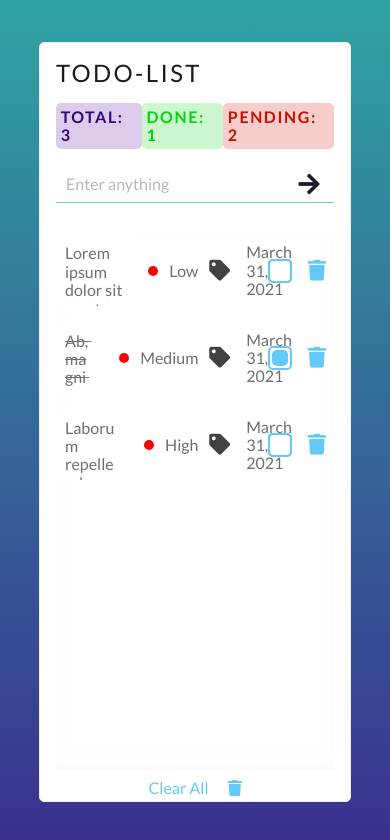
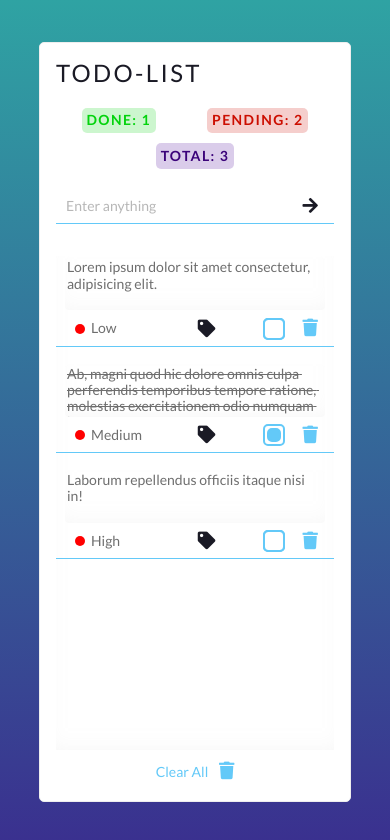
Before and after one commit to opv1/todo-vue, a Vue app: page / in a window 390 px wide. Shown: the top 840 px of the page. Built offline with nearby package versions, Linux system fonts and the light colour scheme.

Commit message:
more beauty

```diff
--- a/src/App.vue
+++ b/src/App.vue
@@ -47,4 +47,10 @@ body {
   max-width: 1440px;
   background: #fff;
 }
+
+@media screen and (max-width: 768px) {
+  body {
+    font-size: 14px;
+  }
+}
 </style>
--- a/src/_variables.scss
+++ b/src/_variables.scss
@@ -0,0 +1,2 @@
+$blueColor: #63c9f8;
+$greyColor: #6e6e6e;
--- a/src/components/Dashboard.vue
+++ b/src/components/Dashboard.vue
@@ -15,7 +15,7 @@
             <span class="dashboard__priority">{{ todo.priority }}</span>
           </div>
           <div class="dashboard__block">
-            <i class="fas fa-tag"></i>
+            <i class="dashboard__tag fas fa-tag"></i>
             <span class="dashboard__date">{{ todo.date }}</span>
           </div>
           <div class="dashboard__block">
@@ -70,6 +70,8 @@ export default {
 </script>
 
 <style lang="scss" scoped>
+@import '@/variables.scss';
+
 .dashboard {
   display: flex;
   flex-direction: column;
@@ -109,6 +111,7 @@ export default {
   &__item {
     display: flex;
     align-items: center;
+    padding: 0 0.5rem;
     width: 100%;
 
     &:not(:last-child) {
@@ -124,10 +127,11 @@ export default {
     outline: none;
     border: 1px solid transparent;
     border-radius: 5px;
-    padding: 0.5rem;
     width: 100%;
     height: 100%;
-    color: rgb(110, 110, 110);
+    min-height: 55px;
+    box-shadow: inset 0 -10px 35px -30px rgba(194, 194, 194, 0.644);
+    color: $greyColor;
     transition: border 0.3s;
     resize: none;
     scrollbar-color: rgba(113, 113, 114, 0.356) transparent;
@@ -148,7 +152,7 @@ export default {
     }
 
     &:focus {
-      border: 1px solid rgb(99, 201, 248);
+      border: 1px solid $blueColor;
     }
 
     &.done {
@@ -168,25 +172,24 @@ export default {
   &__block {
     display: flex;
     align-items: center;
-    width: 100%;
     height: 100%;
-
-    i {
-      margin: 0.5rem;
-      font-size: 1.3rem;
-      color: rgb(66, 65, 65);
-      cursor: pointer;
-    }
 
     &:last-child {
       justify-content: flex-end;
-      width: 50%;
+    }
+
+    &:nth-child(1) {
+      min-width: 90px;
+    }
+
+    &:nth-child(3) {
+      min-width: 75px;
     }
   }
 
-  &__date {
-    margin: 0.5rem;
-    color: rgb(110, 110, 110);
+  &__tag {
+    font-size: 1.1rem;
+    color: #1a1a25;
   }
 
   &__color {
@@ -199,7 +202,12 @@ export default {
 
   &__priority {
     margin: 3px;
-    color: rgb(110, 110, 110);
+    color: $greyColor;
+  }
+
+  &__date {
+    margin: 0.5rem;
+    color: $greyColor;
   }
 
   &__input {
@@ -208,10 +216,10 @@ export default {
     &:checked + label::before {
       position: absolute;
       left: -28px;
-      top: -8px;
-      width: 12px;
-      height: 12px;
-      background: rgb(99, 201, 248);
+      top: -7px;
+      width: 10px;
+      height: 10px;
+      background: $blueColor;
     }
   }
 
@@ -222,22 +230,22 @@ export default {
       content: '';
       position: absolute;
       left: -32px;
-      top: -12px;
-      border: 2px solid rgb(99, 201, 248);
+      top: -11px;
+      border: 2px solid $blueColor;
       border-radius: 5px;
-      width: 20px;
-      height: 20px;
+      width: 18px;
+      height: 18px;
     }
 
     &::after {
       content: '';
       position: absolute;
       left: -32px;
-      top: -12px;
-      border: 2px solid rgb(99, 201, 248);
+      top: -11px;
+      border: 2px solid $blueColor;
       border-radius: 5px;
-      width: 20px;
-      height: 20px;
+      width: 18px;
+      height: 18px;
     }
   }
 
@@ -245,13 +253,14 @@ export default {
     outline: none;
     border: none;
     border-radius: 5px;
-    padding: 0;
+    padding: 0.5rem;
     background: none;
     transition: background 0.3s;
     cursor: pointer;
 
     i {
-      color: rgb(99, 201, 248);
+      font-size: 1.1rem;
+      color: $blueColor;
     }
 
     &:hover {
@@ -260,23 +269,48 @@ export default {
   }
 
   &__clear {
+    margin: 0.2rem;
     outline: none;
     border: 1px solid transparent;
     border-radius: 5px;
     padding: 0.5rem;
-    color: rgb(99, 201, 248);
+    color: $blueColor;
     background: none;
     transition: border 0.3s;
     cursor: pointer;
 
     i {
-      margin-left: 1rem;
-      color: rgb(99, 201, 248);
+      margin-left: 0.5rem;
+      font-size: 1.1rem;
+      color: $blueColor;
     }
 
     &:hover {
-      border: 1px solid rgb(99, 201, 248);
+      border: 1px solid $blueColor;
     }
   }
 }
+
+@media screen and (max-width: 1024px) {
+  .dashboard {
+    &__item {
+      flex-direction: column;
+      border-bottom: 1px solid $blueColor;
+    }
+  }
+}
+
+@media screen and (max-width: 520px) {
+  .dashboard {
+    &__date {
+      display: none;
+    }
+  }
+}
+
+@media screen and (max-width: 395px) {
+  .dashboard {
+    height: calc(100% - 190px);
+  }
+}
 </style>
--- a/src/components/Header.vue
+++ b/src/components/Header.vue
@@ -2,9 +2,9 @@
   <div class="header">
     <span class="header__title">todo-list</span>
     <div class="header__info">
-      <span class="header__total">total: {{ todos.length }}</span>
       <span class="header__done">done: {{ doneTodos.length }}</span>
       <span class="header__pending">pending: {{ pendingTodos.length }}</span>
+      <span class="header__total">total: {{ todos.length }}</span>
     </div>
     <form class="header__form">
       <input
@@ -46,6 +46,8 @@ export default {
 </script>
 
 <style lang="scss" scoped>
+@import '@/variables.scss';
+
 .header {
   display: flex;
   flex-direction: column;
@@ -55,11 +57,12 @@ export default {
     font-size: 1.5rem;
     letter-spacing: 0.1em;
     text-transform: uppercase;
-    color: rgb(26, 26, 37);
+    color: #1a1a25;
   }
 
   &__info {
     display: flex;
+    flex-wrap: wrap;
     align-items: center;
     justify-content: space-around;
     padding: 1rem 0;
@@ -67,6 +70,7 @@ export default {
   }
 
   &__total {
+    margin: 0.3rem;
     border-radius: 5px;
     padding: 0.3rem;
     font-weight: 700;
@@ -77,6 +81,7 @@ export default {
   }
 
   &__done {
+    margin: 0.3rem;
     border-radius: 5px;
     padding: 0.3rem;
     font-weight: 700;
@@ -87,6 +92,7 @@ export default {
   }
 
   &__pending {
+    margin: 0.3rem;
     border-radius: 5px;
     padding: 0.3rem;
     font-weight: 700;
@@ -99,7 +105,7 @@ export default {
   &__form {
     display: flex;
     align-items: center;
-    border-bottom: 1px solid rgb(99, 201, 248);
+    border-bottom: 1px solid $blueColor;
     padding: 0 0.5rem;
     width: 100%;
   }
@@ -108,7 +114,7 @@ export default {
     outline: none;
     border: none;
     width: 100%;
-    color: rgb(110, 110, 110);
+    color: #1a1a25;
 
     &::placeholder {
       color: rgba(110, 110, 110, 0.493);
@@ -119,14 +125,14 @@ export default {
     outline: none;
     border: none;
     border-radius: 5px;
-    padding: 0.4rem;
+    padding: 0.5rem;
     background: none;
     transition: background 0.3s;
     cursor: pointer;
 
     i {
-      font-size: 1.5rem;
-      color: rgb(26, 26, 37);
+      font-size: 1.1rem;
+      color: #1a1a25;
     }
 
     &:hover {
--- a/src/store/index.js
+++ b/src/store/index.js
@@ -65,7 +65,7 @@ export default createStore({
         complete: false,
       }
 
-      todos.push(newTodo)
+      todos.unshift(newTodo)
 
       commit('setTodos', todos)
     },
```
Also changed, not shown: 1 other file (tests, documents, lock files or other folders).
